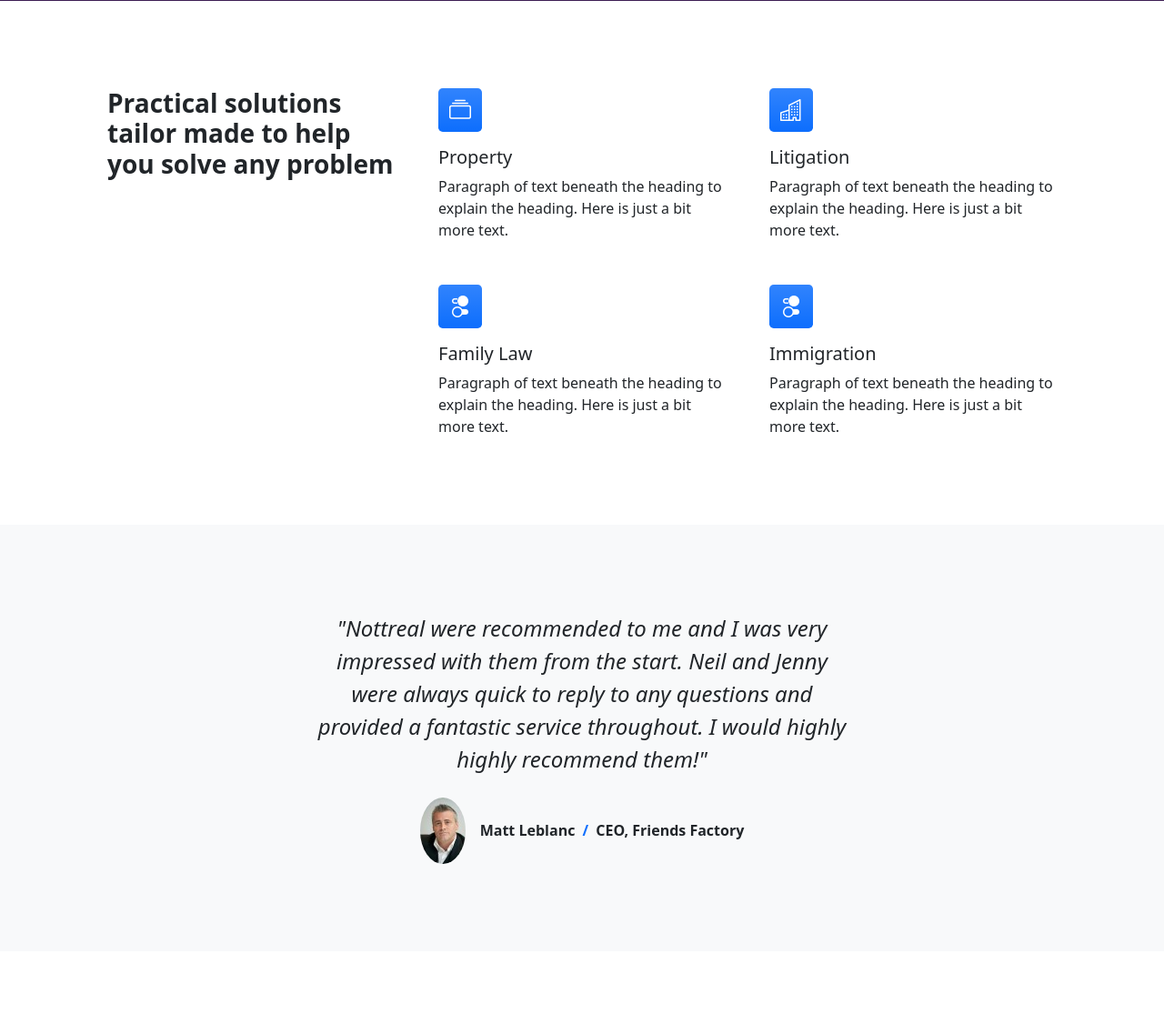
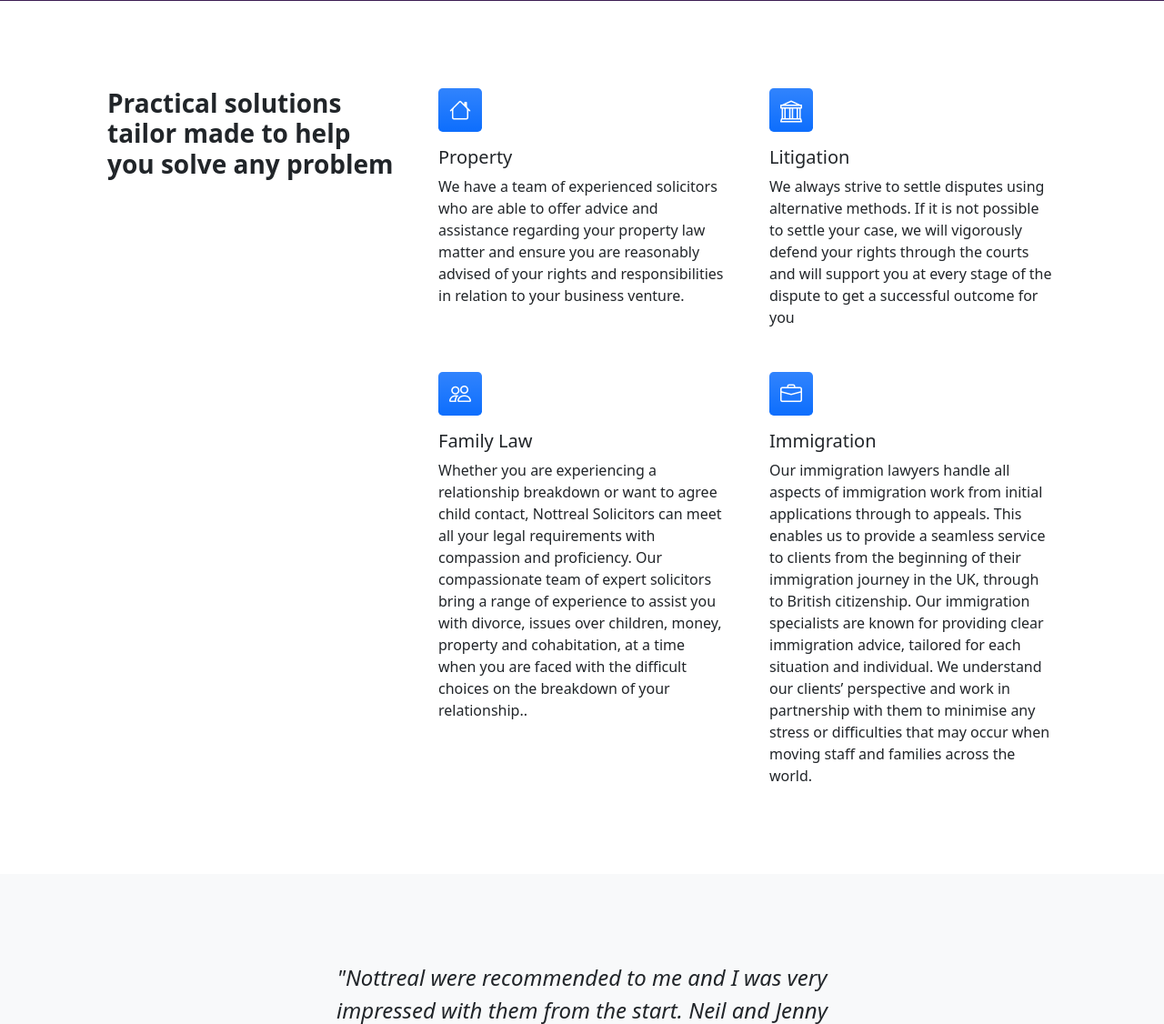
Before and after one commit to MAziz-0/Legal_site, a Flask app: page / in a window 1280 px wide. Shown: the part 532-1658 px from the top of the page at 91% size. Run offline with Flask 2, Linux system fonts and the light colour scheme; some libraries are stand-ins or nearby versions.

Commit message:
Added text to features and changed icons

```diff
--- a/templates/index.html
+++ b/templates/index.html
@@ -5,24 +5,24 @@
                         <div class="col-lg-8">
                             <div class="row gx-5 row-cols-1 row-cols-md-2">
                                 <div class="col mb-5 h-100">
-                                    <div class="feature bg-primary bg-gradient text-white rounded-3 mb-3"><i class="bi bi-collection"></i></div>
+                                    <div class="feature bg-primary bg-gradient text-white rounded-3 mb-3"><i class="bi bi-house"></i></div>
                                     <h2 class="h5">Property</h2>
-                                    <p class="mb-0">Paragraph of text beneath the heading to explain the heading. Here is just a bit more text.</p>
+                                    <p class="mb-0"> We have a team of experienced solicitors who are able to offer advice and assistance regarding your property law matter and ensure you are reasonably advised of your rights and responsibilities in relation to your business venture.</p>
                                 </div>
                                 <div class="col mb-5 h-100">
-                                    <div class="feature bg-primary bg-gradient text-white rounded-3 mb-3"><i class="bi bi-building"></i></div>
+                                    <div class="feature bg-primary bg-gradient text-white rounded-3 mb-3"><i class="bi bi-bank"></i></div>
                                     <h2 class="h5">Litigation</h2>
-                                    <p class="mb-0">Paragraph of text beneath the heading to explain the heading. Here is just a bit more text.</p>
+                                    <p class="mb-0">We always strive to settle disputes using alternative methods. If it is not possible to settle your case, we will vigorously defend your rights through the courts and will support you at every stage of the dispute to get a successful outcome for you</p>
                                 </div>
                                 <div class="col mb-5 mb-md-0 h-100">
-                                    <div class="feature bg-primary bg-gradient text-white rounded-3 mb-3"><i class="bi bi-toggles2"></i></div>
+                                    <div class="feature bg-primary bg-gradient text-white rounded-3 mb-3"><i class="bi bi-people"></i></div>
                                     <h2 class="h5">Family Law</h2>
-                                    <p class="mb-0">Paragraph of text beneath the heading to explain the heading. Here is just a bit more text.</p>
+                                    <p class="mb-0">Whether you are experiencing a relationship breakdown or want to agree child contact, Nottreal Solicitors can meet all your legal requirements with compassion and proficiency. Our compassionate team of expert solicitors bring a range of experience to assist you with divorce, issues over children, money, property and cohabitation, at a time when you are faced with the difficult choices on the breakdown of your relationship..</p>
                                 </div>
                                 <div class="col h-100">
-                                    <div class="feature bg-primary bg-gradient text-white rounded-3 mb-3"><i class="bi bi-toggles2"></i></div>
+                                    <div class="feature bg-primary bg-gradient text-white rounded-3 mb-3"><i class="bi bi-briefcase"></i></div>
                                     <h2 class="h5">Immigration</h2>
-                                    <p class="mb-0">Paragraph of text beneath the heading to explain the heading. Here is just a bit more text.</p>
+                                    <p class="mb-0">Our immigration lawyers handle all aspects of immigration work from initial applications through to appeals. This enables us to provide a seamless service to clients from the beginning of their immigration journey in the UK, through to British citizenship. Our immigration specialists are known for providing clear immigration advice, tailored for each situation and individual. We understand our clients’ perspective and work in partnership with them to minimise any stress or difficulties that may occur when moving staff and families across the world.</p>
                                 </div>
                             </div>
                         </div>
```
